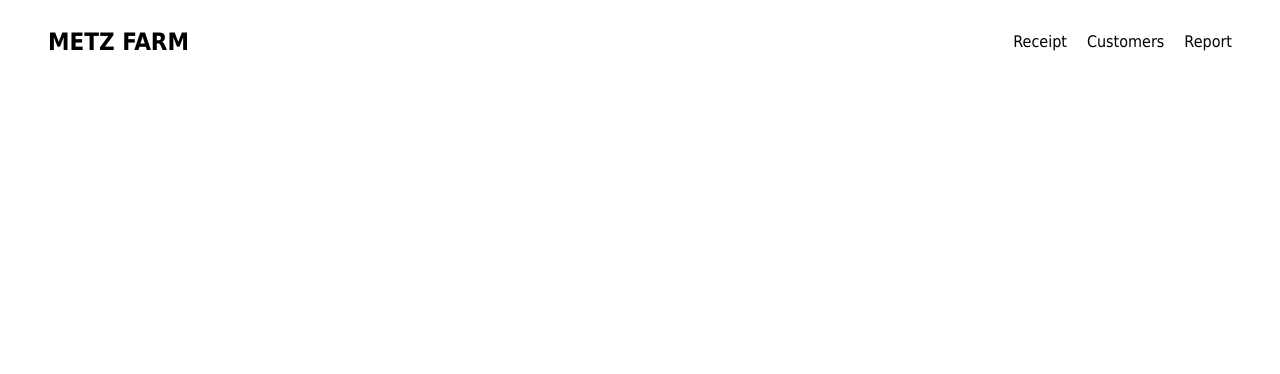
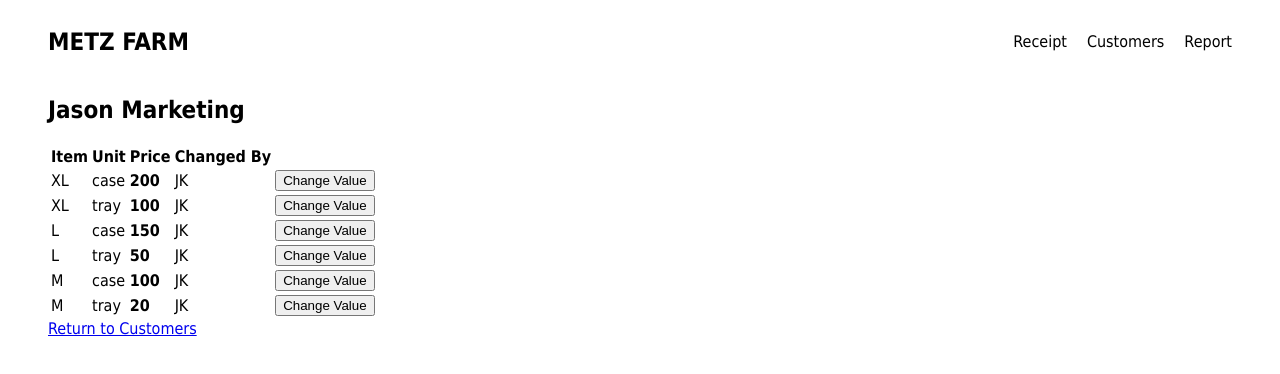
Before and after one commit to jkvgo/metz-farm, a React app: page /customer/price/1 in a window 1280 px wide. Shown: the top 374 px of the page. Built offline with nearby package versions, Linux system fonts and the light colour scheme.

Commit message:
Finished functionality for Receipt and Customer page

```diff
--- a/src/Routes.jsx
+++ b/src/Routes.jsx
@@ -3,6 +3,8 @@ import { BrowserRouter as Router, Route, Link, Switch } from 'react-router-dom';
 import Receipt from './containers/Receipt';
 import Customer from './containers/Customer';
 import Report from './containers/Report';
+import Price from './containers/Price';
+import History from './containers/History';
 
 const Routes = () => (
     <Router>
@@ -21,6 +23,9 @@ const Routes = () => (
                 <Route path="/" exact component={Receipt}/>
                 <Route path="/customer" exact component={Customer}/>
                 <Route path="/report" exact component={Report}/>
+                <Route exact path="/customer/price/:id" component={Price}/>
+                <Route exact path="/customer/history/:id" component={History}/>
+                <Route component={Receipt}/>
             </Switch>
         </div>
     </Router>
--- a/src/containers/Customer.jsx
+++ b/src/containers/Customer.jsx
@@ -1,8 +1,12 @@
 import React, {Component} from 'react';
+import {Route, Link, withRouter} from 'react-router-dom';
 
 class Customer extends Component{
-    constructor(){
-        super();
+    constructor(props){
+        super(props);
+        this.state = {
+            path: props.match.path
+        };
         this.customers = [
             {
                 id: 0,
@@ -26,8 +30,21 @@ class Customer extends Component{
     }
 
     render(){
+        const currentPath = this.state.path ? this.state.path : "";
+        let customers = this.customers.map((cust, key) => {
+            return (
+                <div className="row" key={key}>
+                    <b>{key+1}</b>
+                    <b className="customer-name">{cust.name}</b>
+                    <Link to={`${currentPath}/price/${cust.id}`}>View Prices</Link>
+                    <Link to={`${currentPath}/history/${cust.id}`}>View History</Link>
+                </div>
+            );
+        });
         return(
-            <div></div>
+            <div id="customer-container" className="column center-container">
+                {customers}
+            </div>
         );
     }
 }
--- /dev/null
+++ b/src/containers/History.jsx
@@ -0,0 +1,133 @@
+import React, {Component} from 'react';
+import {Route, Link, withRouter} from 'react-router-dom';
+
+class History extends Component{
+	constructor(props){
+		super(props);
+		this.customerID = props.match.params.id ? props.match.params.id : 0;
+		this.customerName = "Jason Manufacturing";
+		this.itemUnits = [
+			{item: "XL", units: ["Case","Tray"]},
+			{item: "L", units: ["Case","Tray"]},
+			{item: "Jumbo", units: ["Case","Tray"]}
+		];
+		this.historyMapping = [];
+		this.history = [
+            {
+            	cust_id: 0,
+            	item: "XL",
+            	unit: "Case",
+            	price: 200,
+            	modified: "2019-01-20",
+            	modified_by: "JK"
+            },
+            {
+            	cust_id: 0,
+            	item: "XL",
+            	unit: "Tray",
+            	price: 180,
+            	modified: "2019-01-22",
+            	modified_by: "JK"
+            },
+            {
+            	cust_id: 0,
+            	item: "L",
+            	unit: "Case",
+            	price: 140,
+            	modified: "2019-01-25",
+            	modified_by: "Gara"
+            },
+            {
+            	cust_id: 0,
+            	item: "L",
+            	unit: "Tray",
+            	price: 150,
+            	modified: "2019-01-29",
+            	modified_by: "JK"
+            },
+            {
+            	cust_id: 0,
+            	item: "M",
+            	unit: "Case",
+            	price: 120,
+            	modified: "2019-02-04",
+            	modified_by: "Metz"
+            }
+        ];
+        this.mapHistory();
+	}
+
+	mapHistory(){
+		this.history.forEach((val, key) => {
+			let row = [];
+			row.push(val.modified);
+			this.itemUnits.forEach((i) => {
+				i.units.forEach((u) => {
+					if(val.item === i.item && val.unit === u){
+						row.push(val.price);
+					}else{
+						row.push("");
+					}
+				});
+			});
+			this.historyMapping.push(row);
+		});
+	}
+
+	render(){
+		const customerName = this.customerName;
+		const historyMapping = this.historyMapping.length ? this.historyMapping.map((val, key) => {
+			return(
+				<tr key={key}>
+				{
+					val.map((val2,key2) => {
+						return(
+							<td key={key+key2}>{val2}</td>
+						)
+					})
+				}
+				</tr>
+			)
+		}) : [];
+		const tableItems = this.itemUnits.length ? this.itemUnits.map((val, key) => {
+			return(
+				<td colSpan={val.units.length} key={key}>
+					{val.item}
+				</td>
+			)
+		}) : [];
+		const tableUnits = this.itemUnits.length ? this.itemUnits.map((val, key) => {
+			return(
+				val.units.map((val2) => {
+					return(
+						<td key={val.item+val2}>
+							{val2}
+						</td>
+					)
+				})
+			)
+		}) : [];
+
+		return(
+			<div id="history-container" className="center-container">
+				<h2>{customerName}</h2>
+				<table>
+					<thead>
+						<tr>
+							<td rowSpan="2"></td>
+							{tableItems}
+						</tr>
+						<tr>
+							{tableUnits}
+						</tr>
+					</thead>
+					<tbody>
+						{historyMapping}
+					</tbody>
+				</table>
+			</div>
+		);
+	}
+}
+
+export default History;
--- /dev/null
+++ b/src/containers/Price.jsx
@@ -0,0 +1,141 @@
+import React, {Component} from 'react';
+import {Route, Link, withRouter} from 'react-router-dom';
+
+class Price extends Component{
+	constructor(props){
+		super(props);
+		this.customerID = props.match.params.id ? props.match.params.id : 0;
+		this.customer = {
+            id: 0,
+            name: "Jason Marketing",
+            price: {
+                XL: { case: 200, tray: 100 },
+                L: { case: 150, tray: 50 },
+                M: { case: 100, tray: 20 }
+            }
+        }
+        this.itemPriceMapping = [];
+        this.itemCounter = 0;
+        for (var key in this.customer.price){
+        	if(this.customer.price.hasOwnProperty(key)){
+        		for(var key2 in this.customer.price[key]){
+        			if(this.customer.price[key].hasOwnProperty(key2)){
+        				this.itemPriceMapping.push({
+        					id: this.itemCounter,
+			    			item: key,
+			    			unit: key2,
+			    			value: this.customer.price[key][key2],
+			    			status: "value-display"
+			    		});
+			    		this.itemCounter++;
+        			}
+        		}
+        	}
+        }
+        this.originalItems = [];
+        this.itemPriceMapping.forEach((item) => {
+        	this.originalItems.push({
+        		id: item.id,
+        		item: item.item,
+        		unit: item.unit,
+        		value: item.value,
+        		status: item.status
+        	});
+        });
+        this.state = {
+        	originalItems: this.originalItems,
+        	items: this.itemPriceMapping
+        };
+	}
+
+	updateInput(id,value){
+		let items = this.state.items.length ? this.state.items : [];
+		let chosenItemIndex = items.findIndex(item => item.id === id);
+		items[chosenItemIndex].value = value;
+		this.setState({
+			items: items
+		});
+	}
+
+	editPrice(id){
+		let items = this.state.items.length ? this.state.items : [];
+		let chosenItemIndex = items.findIndex(item => item.id === id);
+		items[chosenItemIndex].status = "value-edit";
+		this.setState({
+			items: items
+		});
+	}
+
+	updatePrice(id){
+		let agree = confirm("Are you sure you want to update the price?");
+		if(agree == true){
+			let items = this.state.items.length ? this.state.items : [];
+			let refItems = this.state.originalItems.length ? this.state.originalItems : [];
+			let chosenItemIndex = items.findIndex(item => item.id === id);
+			items[chosenItemIndex].status = "value-display";
+			refItems[chosenItemIndex].value = items[chosenItemIndex].value;
+			this.setState({
+				items: items,
+				originalItems: refItems
+			});
+		}
+	}
+
+	revertPrice(id){
+		const originalItems = this.state.originalItems;
+		let items = this.state.items.length ? this.state.items : [];
+		let chosenItemIndex = items.findIndex(item => item.id === id);
+		items[chosenItemIndex].status = "value-display";
+		items[chosenItemIndex].value = originalItems[chosenItemIndex].value;
+
+		this.setState({
+			items: items
+		});
+	}
+
+	render(){
+		const customer = this.customer;
+		const itemPrices = this.state.items.length ? this.state.items.map((item, key) => {
+			return (
+				<tr key={key}>
+					<td>{item.item}</td>
+					<td>{item.unit}</td>
+					<td>
+						<div className={item.status}>
+							<b>{item.value}</b>
+							<input type="number" placeholder={item.value} onChange={(e) => this.updateInput(item.id, e.target.value) } value={item.value} />
+						</div>
+					</td>
+					<td>JK</td>
+					<td className={item.status}>
+						<button className="display-value" type="button" onClick={(e) => this.editPrice(item.id)}>Change Value</button>
+						<button className="update-value" type="button" onClick={(e) => this.updatePrice(item.id)}>Update Value</button>
+						<button className="update-value" type="button" onClick={(e) => this.revertPrice(item.id)}>Cancel</button>
+					</td>
+				</tr>
+			);
+		}) : [];
+		return(
+			<div id="price-container" className="center-container">
+				<h2>{customer.name}</h2>
+				<table>
+					<thead>
+						<tr>
+							<th>Item</th>
+							<th>Unit</th>
+							<th>Price</th>
+							<th>Changed By</th>
+							<th></th>
+						</tr>
+					</thead>
+					<tbody>
+						{itemPrices}
+					</tbody>
+				</table>
+				<Link to="/customer">Return to Customers</Link>
+			</div>
+		);
+	}
+}
+
+export default Price;
--- a/src/containers/Receipt.jsx
+++ b/src/containers/Receipt.jsx
@@ -42,14 +42,25 @@ class Receipt extends Component{
     }
 
     addOrder(e){
+        const chosenCustomer = this.state.customer;
+        let customerDetails = this.customers.find((cust) => {
+            return cust.name === chosenCustomer
+        });
+
         let orders = this.state.orders;
+
         let item = this.refs.itemValue.value;
         let quantity = this.refs.itemQuantity.value;
         let unit = this.refs.itemUnit.value;
+        let price = customerDetails.price[item][unit.toLowerCase()];
+        let totalPrice = price * quantity;
+
         orders.push({
             item: item,
             quantity: quantity,
-            unit: unit
+            unit: unit,
+            price: price,
+            totalPrice: totalPrice
         });
         this.setState({
             orders: orders,
@@ -70,6 +81,8 @@ class Receipt extends Component{
                     <td>{ord.item}</td>
                     <td>{ord.quantity}</td>
                     <td>{ord.unit}</td>
+                    <td>{ord.price}</td>
+                    <td>{ord.totalPrice}</td>
                 </tr>
             )
         }) : [];
@@ -118,12 +131,17 @@ class Receipt extends Component{
                                 <th>Item</th>
                                 <th>Quantity</th>
                                 <th>Unit</th>
+                                <th>Price per Unit</th>
+                                <th>Total Price</th>
                             </tr>
                         </thead>
                         <tbody>
                             {orders}
                         </tbody>
                     </table>
+                    <div className="row just-end">
+                        <button type="button">Submit Order</button>
+                    </div>
                 </div>
             </div>
 
--- a/src/style.scss
+++ b/src/style.scss
@@ -112,3 +112,34 @@ body{
         opacity: 1;
     }
 }
+
+#price-container{
+    .value-display{
+        b{
+            display: block;
+        }
+        input{
+            display: none;
+        }
+        .display-value{
+            display: block;
+        }
+        .update-value{
+            display: none;
+        }
+    }
+    .value-edit{
+        b{
+            display: none;
+        }
+        input{
+            display: block;
+        }
+        .display-value{
+            display: none;
+        }
+        .update-value{
+            display: block;
+        }
+    }
+}
```
